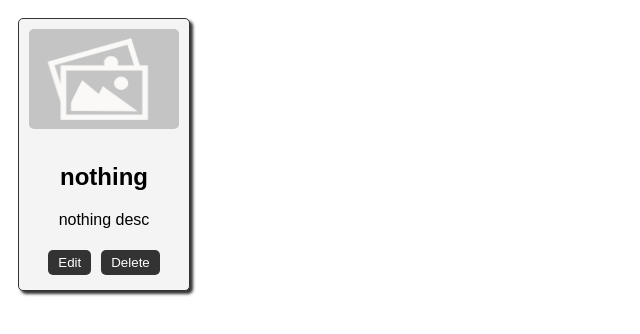
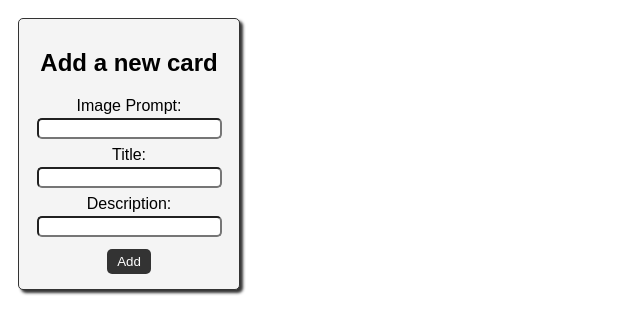
Before and after one commit to b0c-beep/crud-app-using-react, a React (Create React App) app: page / in a window 1280 px wide. Shown: the top 334 px of the page, without its empty margins (0-640 px from the left). Built offline with nearby package versions, Linux system fonts and the light colour scheme.

Commit message:
added card adder component

```diff
--- a/src/App.js
+++ b/src/App.js
@@ -1,12 +1,12 @@
 import Card from "./Card";
+import CardAdder from "./CardAdder";
 
 function App() {
 
   return (
     <>
-      <Card imageUrl={"/resources/stock.jpg"}
-            title = {"nothing"}
-            description={"nothing desc"}/>
+      <CardAdder/>
+
 
 
     </>
--- /dev/null
+++ b/src/CardAdder.js
@@ -0,0 +1,30 @@
+import Button from "./Button";
+
+function CardAdder(){
+    const addCardClick = () => {
+        alert("Add button clicked");
+    }
+
+    return (
+        <div className="card-adder">
+            <h2 className="title">Add a new card</h2>
+            <form className="card-form">
+                <label className="image-label">
+                    Image Prompt:
+                    <input type="text" name="imageUrl" />
+                </label>
+                <label className="title-label">
+                    Title:
+                    <input type="text" name="title" />
+                </label>
+                <label className="description label">
+                    Description:
+                    <input type="text" name="description" />
+                </label>
+                <Button text = "Add" onClickEvent={addCardClick}/>
+            </form>
+        </div>
+    );
+}
+
+export default CardAdder;
--- a/src/index.css
+++ b/src/index.css
@@ -1,5 +1,9 @@
+*{
+  font-family: Arial, Helvetica, sans-serif;
+}
+
 .card {
-    font-family: Arial, Helvetica, sans-serif;
+    vertical-align: top;
     margin: 10px;
     padding: 10px;
     border: 1px solid #333;
@@ -32,3 +36,29 @@
     cursor: pointer;
     margin: 5px;
 }
+
+.card-adder{
+    vertical-align: top;
+    margin: 10px;
+    padding: 10px;
+    border: 1px solid #333;
+    border-radius: 5px;
+    background-color: #f4f4f4;
+    max-width: 200px;
+    min-width: 150px;
+    max-height: 300px;
+    min-height: 250px;
+    display: inline-block;
+    text-align: center;
+    box-shadow: 3px 3px 3px hsl(0, 0%, 20%);
+}
+
+.card-adder label{
+    display: block;
+    margin: 7px;
+}
+
+.card-adder input{
+  margin-top: 3px;
+   border-radius: 5px;
+}
```
